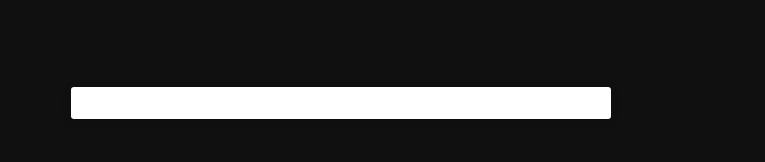
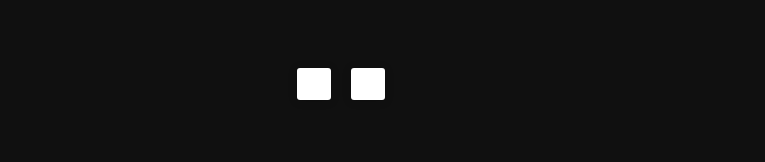
Before and after one commit to jayfvisuals/jayfvisuals, a plain HTML site: page index.html in a window 1280 px wide. Shown: the part 1584-1746 px from the top of the page, without its empty margins (300-1065 px from the left). Drawn offline with nearby package versions, Linux system fonts and the light colour scheme; a script that the page names is missing.

Commit message:
Update index.html

```diff
--- a/index.html
+++ b/index.html
@@ -202,14 +202,25 @@
 </section>
 
 <!-- Instagram Post Embed -->
-<section class="instagram-post" style="text-align: center; max-width: 540px; margin: 20px auto;">
-  <blockquote class="instagram-media" data-instgrm-captioned data-instgrm-permalink="https://www.instagram.com/reel/C8ZFQGpJ6i3/?utm_source=ig_embed&amp;utm_campaign=loading" data-instgrm-version="14" style="background:#FFF; border:0; border-radius:3px; box-shadow:0 0 1px 0 rgba(0,0,0,0.5), 0 1px 10px 0 rgba(0,0,0,0.15); margin: 1px; padding:0; width:100%;">
-    <div style="padding:16px;">
-      <a href="https://www.instagram.com/reel/C8ZFQGpJ6i3/?utm_source=ig_embed&amp;utm_campaign=loading" style="background:#FFFFFF; line-height:0; padding:0; text-align:center; text-decoration:none; width:100%;" target="_blank"></a>
-    </div>
-  </blockquote>
-  <script async src="https://www.instagram.com/embed.js"></script>
+<section style="display: flex; justify-content: center; gap: 20px;">
+  <div style="max-width: 270px;">
+    <blockquote class="instagram-media" data-instgrm-captioned data-instgrm-permalink="https://www.instagram.com/reel/C8ZFQGpJ6i3/?utm_source=ig_embed&amp;utm_campaign=loading" data-instgrm-version="14" style="background:#FFF; border:0; border-radius:3px; box-shadow:0 0 1px 0 rgba(0,0,0,0.5), 0 1px 10px 0 rgba(0,0,0,0.15); margin: 1px; padding:0; width:100%;">
+      <div style="padding:16px;">
+        <a href="https://www.instagram.com/reel/C8ZFQGpJ6i3/?utm_source=ig_embed&amp;utm_campaign=loading" style="background:#FFFFFF; line-height:0; padding:0; text-align:center; text-decoration:none; width:100%;" target="_blank"></a>
+      </div>
+    </blockquote>
+  </div>
+
+  <div style="max-width: 270px;">
+    <blockquote class="instagram-media" data-instgrm-captioned data-instgrm-permalink="https://www.instagram.com/reel/C8ZFQGpJ6i3/?utm_source=ig_embed&amp;utm_campaign=loading" data-instgrm-version="14" style="background:#FFF; border:0; border-radius:3px; box-shadow:0 0 1px 0 rgba(0,0,0,0.5), 0 1px 10px 0 rgba(0,0,0,0.15); margin: 1px; padding:0; width:100%;">
+      <div style="padding:16px;">
+        <a href="https://www.instagram.com/reel/C8ZFQGpJ6i3/?utm_source=ig_embed&amp;utm_campaign=loading" style="background:#FFFFFF; line-height:0; padding:0; text-align:center; text-decoration:none; width:100%;" target="_blank"></a>
+      </div>
+    </blockquote>
+  </div>
 </section>
+
+<script async src="https://www.instagram.com/embed.js"></script>
 
   <!-- Portfolio Section (Other Videos) -->
 <section class="portfolio">
```
